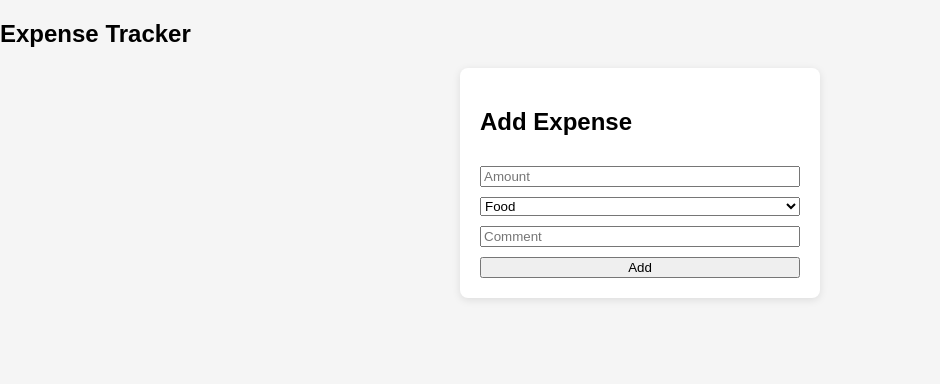
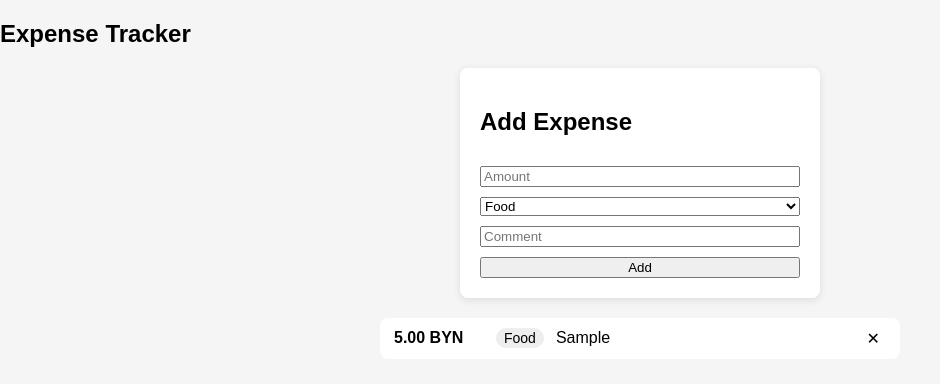
Before and after one commit to Axuta/expense-tracker, a React (Vite) app: page / in a window 1280 px wide. Both pictures are taken after typing "5", "Sample" into the empty fields and a click on the button "Add". Shown: the top 384 px of the page, without its empty margins (0-940 px from the left). Built offline with nearby package versions, Linux system fonts and the light colour scheme.

Commit message:
Render expense list with delete

```diff
--- a/src/App.jsx
+++ b/src/App.jsx
@@ -1,6 +1,7 @@
 import { useState } from "react";
 import Header from "./components/Header";
 import ExpenseForm from "./components/ExpenseForm";
+import ExpenseList from "./components/ExpenseList";
 
 function App() {
   const [expenses, setExpenses] = useState([]);
@@ -9,10 +10,15 @@ function App() {
     setExpenses((prev) => [expense, ...prev]);
   };
 
+  const deleteExpense = (id) => {
+	  setExpenses((prev) => prev.filter((exp) => exp.id !== id));
+  };
+
   return (
     <div>
       <Header />
       <ExpenseForm onAdd={addExpense} />
+	  <ExpenseList expenses={expenses} onDelete={deleteExpense} />
     </div>
   );
 }
--- /dev/null
+++ b/src/components/ExpenseItem.jsx
@@ -0,0 +1,12 @@
+function ExpenseItem({ expense, onDelete }) {
+  return (
+    <div className="expense-item">
+      <span className="expense-amount">{expense.amount.toFixed(2)} BYN</span>
+      <span className="expense-category">{expense.category}</span>
+      <span className="expense-comment">{expense.comment}</span>
+      <button onClick={() => onDelete(expense.id)}>✕</button>
+    </div>
+  );
+}
+
+export default ExpenseItem;
--- /dev/null
+++ b/src/components/ExpenseList.jsx
@@ -0,0 +1,17 @@
+import ExpenseItem from "./ExpenseItem";
+
+function ExpenseList({ expenses, onDelete }) {
+  if (expenses.length === 0) {
+    return <p className="empty">No expenses yet</p>;
+  }
+
+  return (
+    <div className="expense-list">
+      {expenses.map((expense) => (
+        <ExpenseItem key={expense.id} expense={expense} onDelete={onDelete} />
+      ))}
+    </div>
+  );
+}
+
+export default ExpenseList;
--- a/src/index.css
+++ b/src/index.css
@@ -19,3 +19,43 @@ form {
   color: #d32f2f;
   margin: 0;
 }
+
+.expense-list {
+  max-width: 520px;
+  margin: 0 auto;
+}
+
+.expense-item {
+  display: flex;
+  align-items: center;
+  gap: 12px;
+  padding: 10px 14px;
+  background: white;
+  border-radius: 8px;
+  margin-bottom: 8px;
+}
+
+.expense-amount {
+  font-weight: bold;
+  min-width: 90px;
+}
+
+.expense-category {
+  background: #eee;
+  padding: 2px 8px;
+  border-radius: 12px;
+  font-size: 14px;
+}
+
+.expense-item button {
+  margin-left: auto;
+  border: none;
+  background: none;
+  cursor: pointer;
+  font-size: 16px;
+}
+
+.empty {
+  text-align: center;
+  color: #999;
+}
```
